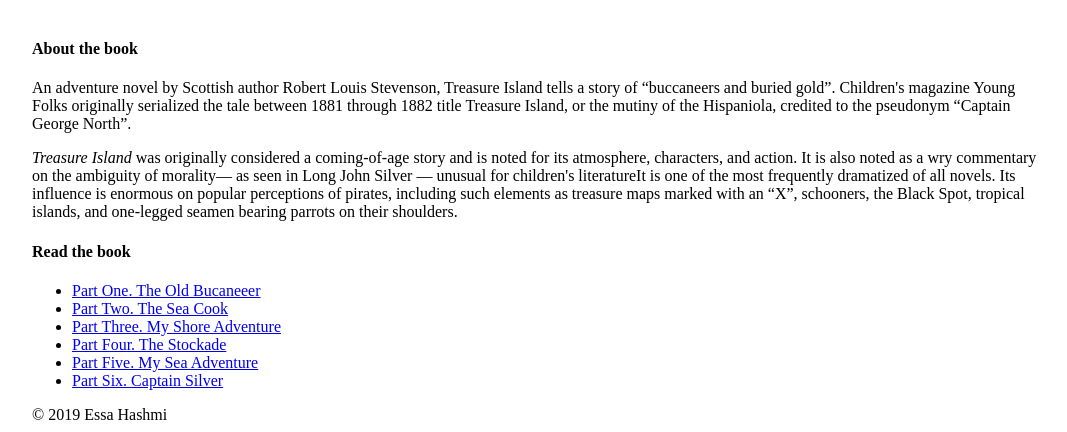
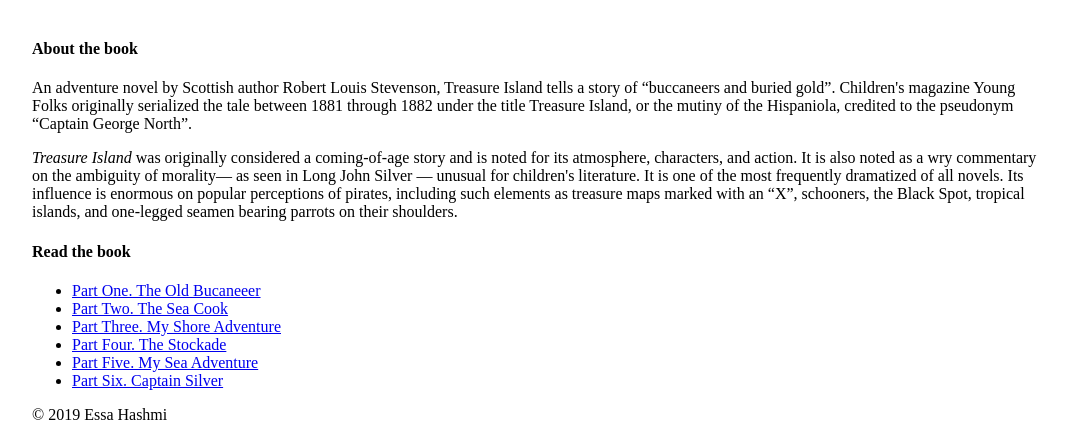
Before and after one commit to essa-hashmi/essa-hashmi, a plain HTML site: page index.html in a window 1280 px wide. Shown: the part 393-825 px from the top of the page, without its empty margins (98-1165 px from the left). Drawn offline with Linux system fonts and the light colour scheme.

Commit message:
minor changes on home page

```diff
--- a/index.html
+++ b/index.html
@@ -17,7 +17,7 @@
         <p>
             An adventure novel  by Scottish author Robert Louis Stevenson, Treasure Island
             tells a story of &ldquo;buccaneers and buried gold&rdquo;. Children's magazine
-            Young Folks originally serialized the tale between 1881 through 1882 title
+            Young Folks originally serialized the tale between 1881 through 1882 under the title
             Treasure Island, or the mutiny of the Hispaniola, credited to the pseudonym
             &ldquo;Captain George North&rdquo;.
         </p>
@@ -25,7 +25,7 @@
             <i>Treasure Island</i> was originally considered a coming-of-age story and is noted for
             its atmosphere, characters, and action. It is also noted as a wry commentary on the
             ambiguity of morality&mdash; as seen in Long John Silver &mdash; unusual for children's
-            literatureIt is one of the most frequently dramatized of all novels. Its influence is
+            literature. It is one of the most frequently dramatized of all novels. Its influence is
             enormous on popular perceptions of pirates, including such elements
             as treasure maps marked with an &ldquo;X&rdquo;, schooners, the Black Spot,
             tropical islands, and one-legged seamen bearing parrots on their shoulders.
```
